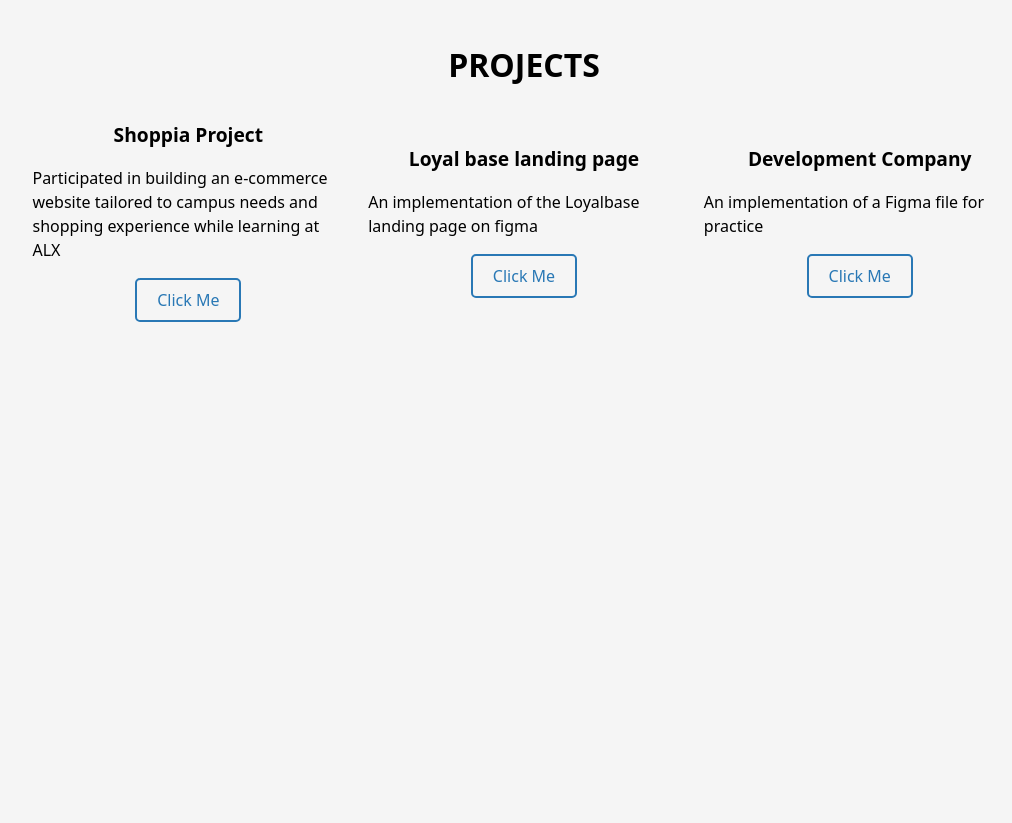
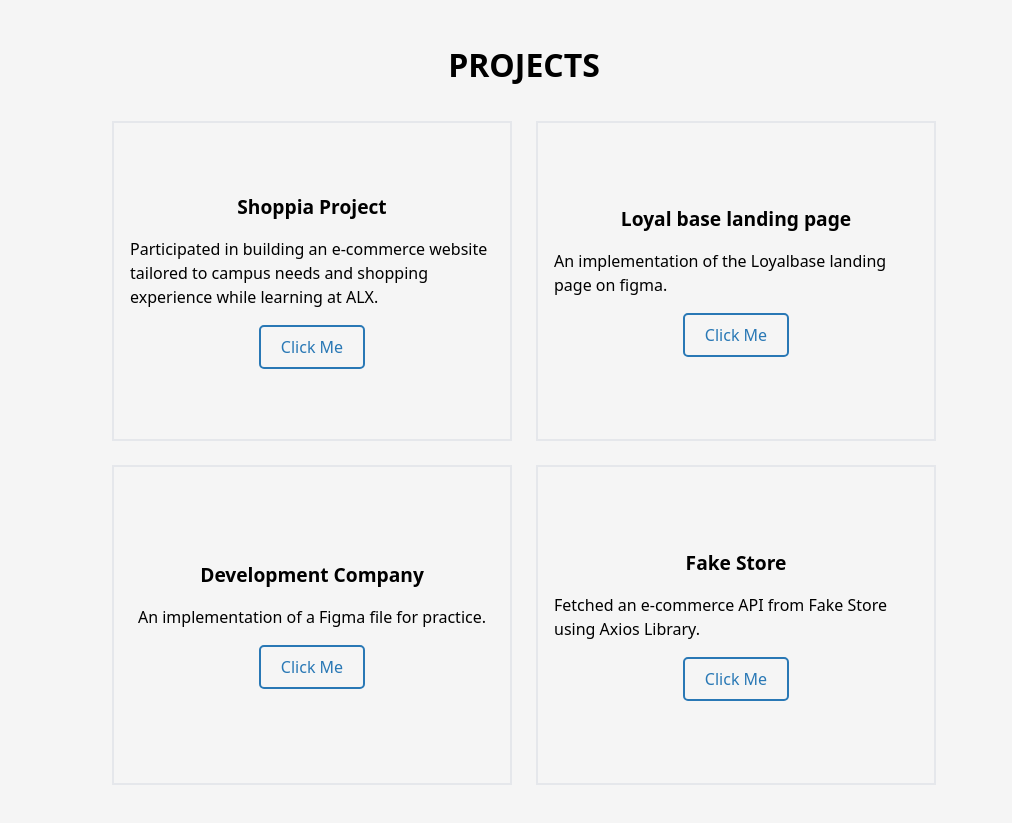
Before and after one commit to DevKaffy/Portfolio, a React (Vite) app: page / in a window 1280 px wide. Shown: the part 780-1603 px from the top of the page, without its empty margins (116-1128 px from the left). Before the commit the page ends 1172 px from the top, so only its background shows below. Built offline with nearby package versions, Linux system fonts and the light colour scheme.

Commit message:
add project section

```diff
--- a/src/Pages/Home/Home.tsx
+++ b/src/Pages/Home/Home.tsx
@@ -71,12 +71,12 @@
           <h2 className="text-center font-bold text-[2rem] mb-[2rem]">
             PROJECTS
           </h2>
-          <div className="flex lg:flex-row flex-col items-center justify-center gap-[1.5rem]">
-            <div className="w-[20rem] flex items-center flex-col gap-[1rem]">
+          <div className="flex lg:flex-row flex-col flex-wrap items-center justify-center gap-[1.5rem]">
+            <div className="w-[25rem] h-[20rem] border-2 px-[1rem] py-[1rem] flex items-center justify-center flex-col gap-[1rem]">
               <h2 className="font-bold text-[1.2rem]">Shoppia Project</h2>
               <p>
                 Participated in building an e-commerce website tailored to
-                campus needs and shopping experience while learning at ALX
+                campus needs and shopping experience while learning at ALX.
               </p>
               <a
                 href="https://shoppia-online.netlify.app/"
@@ -85,11 +85,11 @@
                 Click Me
               </a>
             </div>
-            <div className="w-[20rem] items-center flex flex-col gap-[1rem]">
+            <div className="w-[25rem]  h-[20rem] px-[1rem] py-[1rem] border-2 items-center flex flex-col gap-[1rem] justify-center">
               <h2 className="font-bold text-[1.2rem]">
                 Loyal base landing page
               </h2>
-              <p>An implementation of the Loyalbase landing page on figma</p>
+              <p>An implementation of the Loyalbase landing page on figma.</p>
               <a
                 href=" https://loyal-baze.netlify.app/ "
                 className="text-[#2978b5] border-2 max-w-max border-[#2978b5] rounded-[5px] px-[1.25rem] py-[0.5rem]"
@@ -97,11 +97,23 @@
                 Click Me
               </a>
             </div>
-            <div className="w-[20rem] items-center flex flex-col gap-[1rem]">
+            <div className="w-[25rem] h-[20rem] border-2 items-center flex flex-col gap-[1rem] justify-center px-[1rem] py-[1rem]">
               <h2 className="font-bold text-[1.2rem]">Development Company</h2>
-              <p>An implementation of a Figma file for practice</p>
+              <p>An implementation of a Figma file for practice.</p>
               <a
                 href=" https://development-company.netlify.app/"
+                className="text-[#2978b5] border-2 max-w-max border-[#2978b5] rounded-[5px] px-[1.25rem] py-[0.5rem]"
+              >
+                Click Me
+              </a>
+            </div>
+            <div className="w-[25rem]  h-[20rem] border-2 items-center flex flex-col gap-[1rem] justify-center px-[1rem] py-[1rem]">
+              <h2 className="font-bold text-[1.2rem]">Fake Store</h2>
+              <p>
+                Fetched an e-commerce API from Fake Store using Axios Library.
+              </p>
+              <a
+                href="https://products-api-ui.netlify.app/"
                 className="text-[#2978b5] border-2 max-w-max border-[#2978b5] rounded-[5px] px-[1.25rem] py-[0.5rem]"
               >
                 Click Me
```
